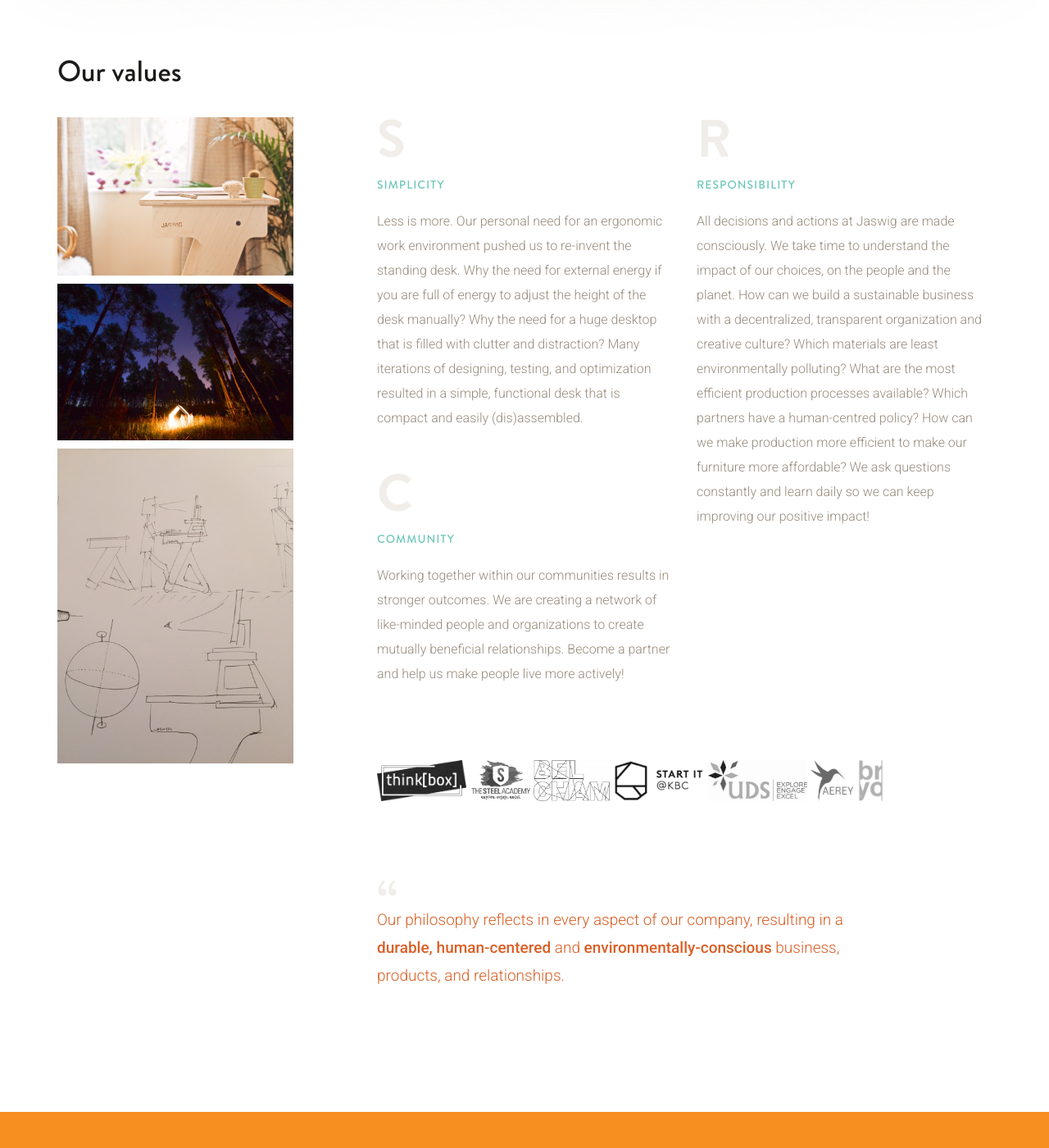
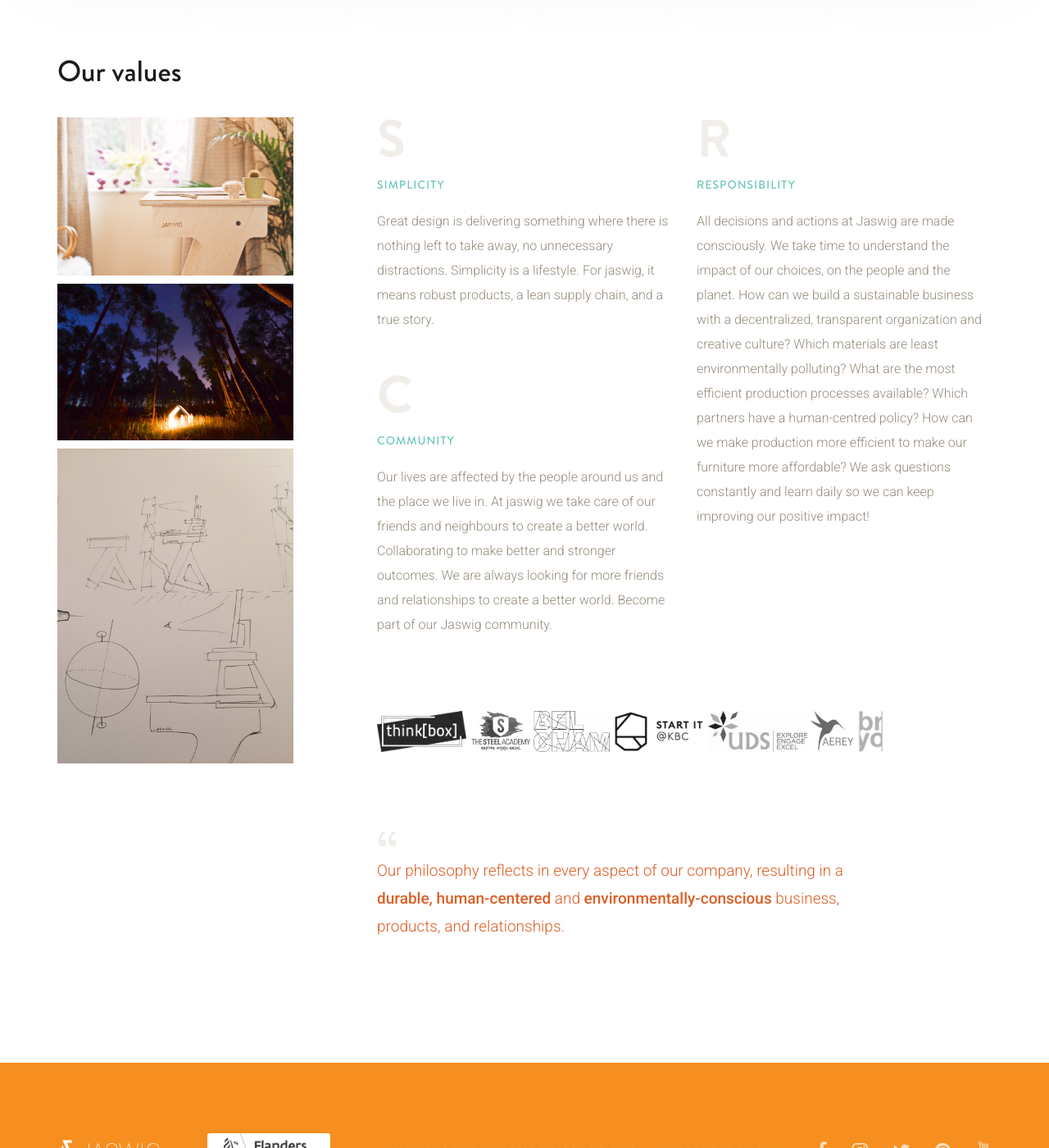
Before and after one commit to samuelrieder/jaswig.github.io, a Jekyll site: the page built from story.html, in a window 1280 px wide and 1400 px high, scrolled down 1918 px. Shown: the whole window at 82% size. Built offline with Jekyll 4.4.1, drawn with Linux system fonts in a browser that asks for light colours; nearby versions of some CDN libraries.

Commit message:
Update story.html

```diff
--- a/story.html
+++ b/story.html
@@ -111,12 +111,14 @@ position: 2
             <div class="value">
               <span class="value-sign">S</span>
               <h4 class="upper">Simplicity</h4>
-              <p>Less is more. Our personal need for an ergonomic work environment pushed us to re-invent the standing desk. Why the need for external energy if you are full of energy to adjust the height of the desk manually? Why the need for a huge desktop that is filled with clutter and distraction? Many iterations of designing, testing, and optimization resulted in a simple, functional desk that is compact and easily (dis)assembled.</p>
+              <p>Great design is delivering something where there is nothing left to take away, no unnecessary distractions. Simplicity is a lifestyle. For jaswig, it means robust products, a lean supply chain, and a true story.
+                </p>
             </div>
             <div class="value">
               <span class="value-sign">C</span>
               <h4 class="upper">Community</h4>
-              <p>Working together within our communities results in stronger outcomes. We are creating a network of like-minded people and organizations to create mutually beneficial relationships. Become a partner and help us make people live more actively!</p>
+              <p>Our lives are affected by the people around us and the place we live in. At jaswig we take care of our friends and neighbours to create a better world. Collaborating to make better and stronger outcomes. We are always looking for more friends and relationships to create a better world. Become part of our Jaswig community.
+              </p>
             </div>
           </div>
           <div class="col-xs-12 col-md-6">
```
